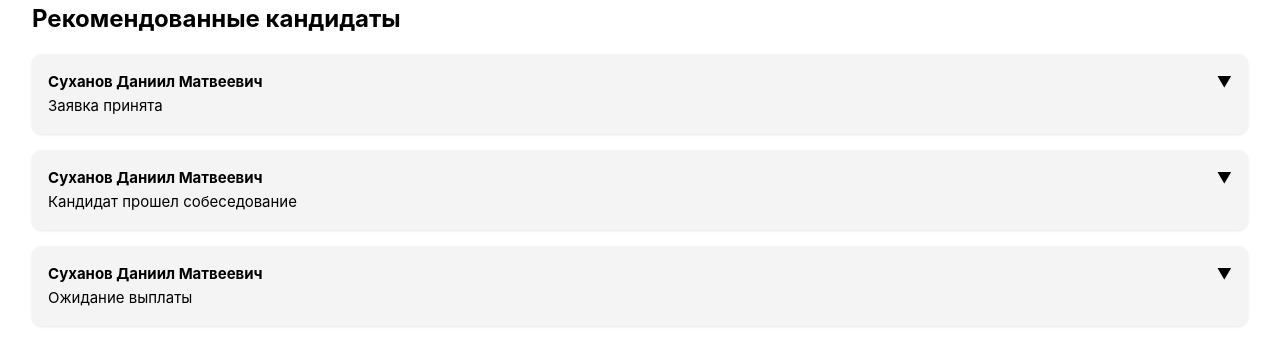
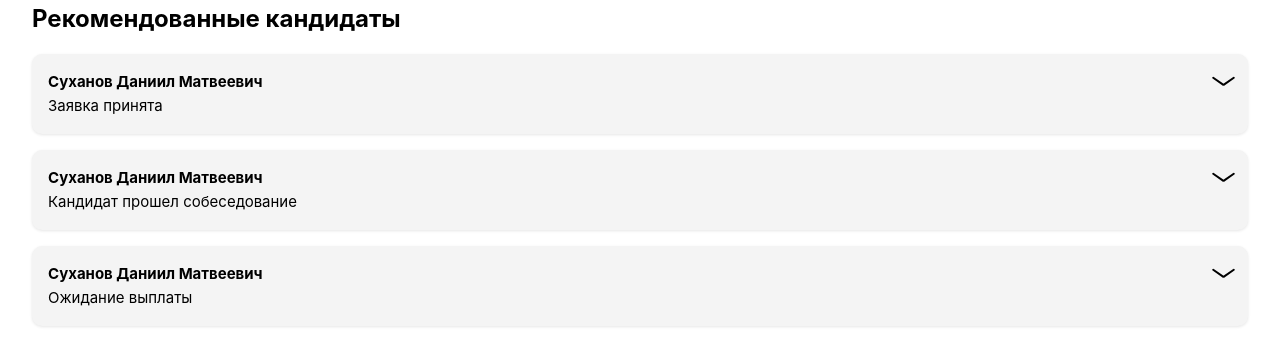
Before and after one commit to external-referral-program/frontend, a Vue app: page /account/progress in a window 1280 px wide. Shown: the part 450-810 px from the top of the page. Built offline with nearby package versions, Linux system fonts and the light colour scheme; no server answers; sample sign-in values are in the browser's storage.

Commit message:
fix progressbar

```diff
--- a/src/widgets/progress/StatusProgress.vue
+++ b/src/widgets/progress/StatusProgress.vue
@@ -61,6 +61,7 @@ function getStepDescription(index: number): string {
   align-items: flex-start;
   position: relative;
   height: 60px;
+  margin: -6px;
 }
 
 .indicator-wrapper {
@@ -94,7 +95,7 @@ function getStepDescription(index: number): string {
   top: 10px;
   left: 50%;
   transform: translateX(-50%);
-  width: 2px;
+  width: 3px;
   height: calc(100% - 10px);
   background-color: #ddd;
   z-index: 1;
--- a/src/widgets/tracking/recommended-candidates/RecommendedCandidates.vue
+++ b/src/widgets/tracking/recommended-candidates/RecommendedCandidates.vue
@@ -7,14 +7,15 @@
         :key="candidate.id"
         class="candidate-item"
         :class="{ expanded: expandedId === candidate.id }"
-        @click="toggleStatus(candidate.id)"
       >
-        <div class="candidate-header" >
-          <span class="candidate-name">{{ candidate.name }}</span>
-          <span :class="{ rotated: expandedId === candidate.id }">▼</span>
+        <div class="clickable-area" @click="toggleStatus(candidate.id)">
+        <div class="candidate-header">
+        <span class="candidate-name">{{ candidate.name }}</span>
+        <BaseArrow :isDown="expandedId === candidate.id" />
         </div>
+
         <p>{{ candidate.status }}</p>
-
+        </div>
         <transition name="fade-slide" appear @click.stop>
           <div v-if="expandedId === candidate.id" class="candidate-status">
             <div class="status-wrapper">
@@ -42,6 +43,8 @@
 import { ref } from 'vue'
 import { BaseButton } from '@/shared/ui/button'
 import StatusProgress from '@/widgets/progress/StatusProgress.vue'
+import { BaseArrow } from '@/shared/ui/arrow'
+
 
 interface Candidate {
   id: number
@@ -76,6 +79,10 @@ const getStatusProgress = (status: string): number => {
 </script>
 
 <style scoped>
+.clickable-area {
+  cursor: pointer;
+}
+
 .candidates-block {
   padding: 2rem;
 }
@@ -108,6 +115,7 @@ const getStatusProgress = (status: string): number => {
   display: flex;
   justify-content: space-between;
   font-weight: 500;
+  cursor: pointer;
 }
 
 .candidate-name {
```
